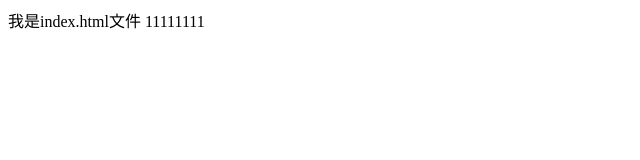
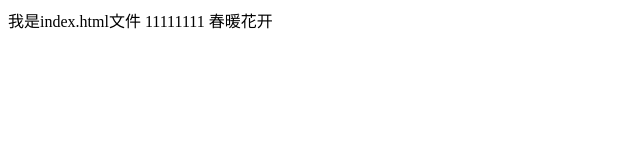
Before and after one commit to zhangzhenhuozhe/git-demo, a plain HTML site: page index.html in a window 1280 px wide. Shown: the whole page, without its empty margins (0-640 px from the left). Drawn offline with Linux system fonts and the light colour scheme.

Commit message:
A程序员的第三次提交

```diff
--- a/index.html
+++ b/index.html
@@ -7,5 +7,6 @@
 <body>
 我是index.html文件
 11111111
+春暖花开
 </body>
 </html>
```
